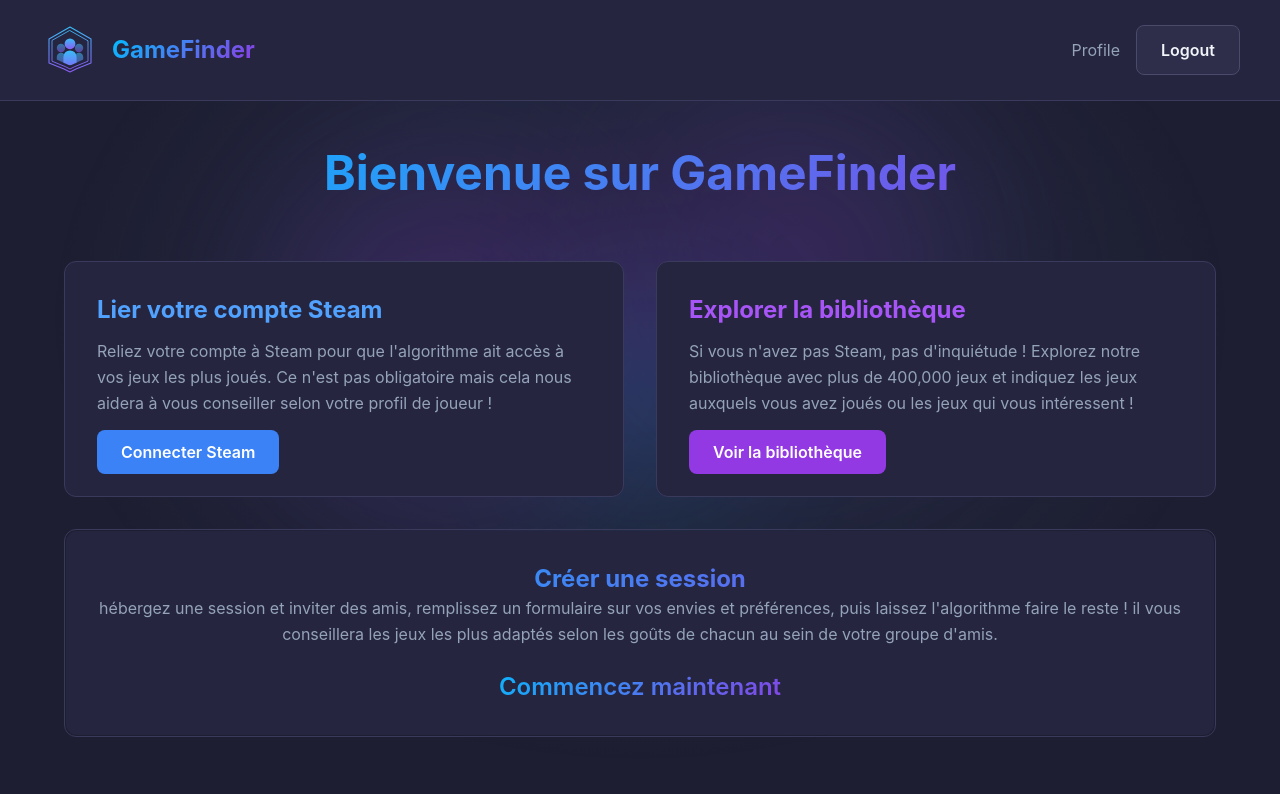
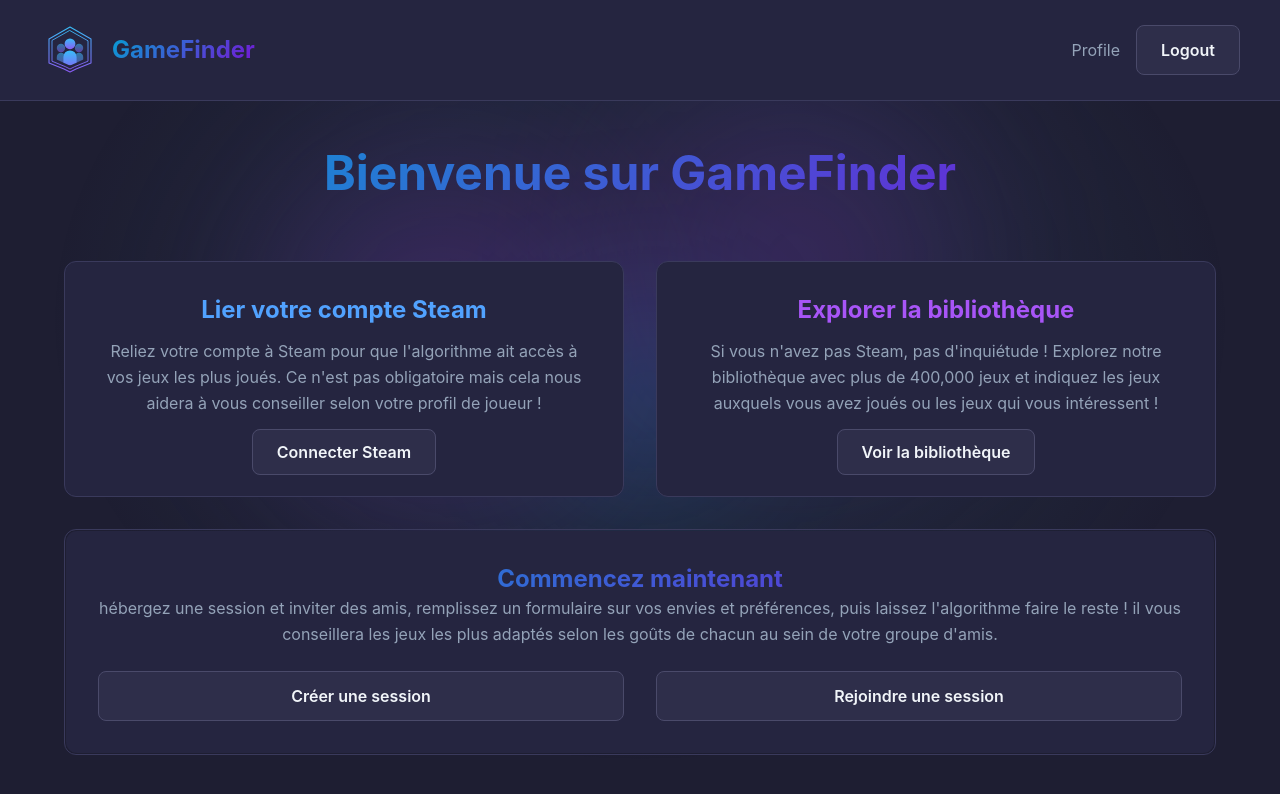
Before and after one commit to gaesteve42/ft-transcendence, a React (Vite) app in the folder frontend/: page /dashboard in a window 1280 px wide. Shown: the top 794 px of the page. Built offline with nearby package versions, Linux system fonts and the light colour scheme; sample sign-in values are in the browser's storage.

Commit message:
cleaner dashboard, rename of the "secondary" variant for the button.

```diff
--- a/frontend/src/components/layout/Header.tsx
+++ b/frontend/src/components/layout/Header.tsx
@@ -16,10 +16,10 @@ function Header() {
 				<div className="flex items-center gap-4">
 					{isLoggedIn ? (
 						<>
-							<Link to="/profile" className="text-text-secondary hover:text-text-purple transition-colors">
+							<Link to="/profile" className="text-text-white hover:text-text-purple transition-colors">
 								Profile
 							</Link>
-							<Button variant="secondary" onClick={logout}>
+							<Button variant="white" onClick={logout}>
 								Logout
 							</Button>
 						</>
--- a/frontend/src/components/ui/Button.tsx
+++ b/frontend/src/components/ui/Button.tsx
@@ -4,7 +4,7 @@ type ButtonProps = {
 	children: React.ReactNode
 	to?: string
 	type?: 'button' | 'submit'
-	variant?: 'purple' | 'secondary' | 'blue' | 'gradient'
+	variant?: 'purple' | 'white' | 'blue' | 'gradient'
 	onClick?: () => void
 }
 
@@ -12,7 +12,7 @@ function Button({ children, to, type = 'button', variant = 'purple', onClick }:
 	const base = 'px-6 py-3 rounded-lg font-semibold transition-all text-center cursor-pointer'
 	const variants = {
 		purple: 'bg-violet-500 hover:bg-violet-600 text-white hover:shadow-[0_0_25px_rgba(146,57,228,0.5)]',
-		secondary:
+		white:
 			'bg-dark-700 hover:bg-dark-600 text-text-purple border border-dark-500 hover:border-violet-500/50 hover:shadow-[0_0_20px_rgba(146,57,228,0.2)]',
 		blue: 'bg-blue-500 hover:bg-blue-600 text-white hover:shadow-[0_0_25px_rgba(59,130,246,0.5)]',
 		gradient: 'text-2xl font-bold text-gradient-main hover:drop-shadow-[0_0_12px_rgba(146,57,228,1)] transition-all',
--- a/frontend/src/components/ui/Input.tsx
+++ b/frontend/src/components/ui/Input.tsx
@@ -9,7 +9,7 @@ type InputProps = {
 function Input({ type = 'text', placeholder, value, onChange, label }: InputProps) {
 	return (
 		<div className="flex flex-col gap-1">
-			{label && <label className="text-sm text-text-secondary">{label}</label>}
+			{label && <label className="text-sm text-text-white">{label}</label>}
 			<input
 				type={type}
 				placeholder={placeholder}
--- a/frontend/src/index.css
+++ b/frontend/src/index.css
@@ -22,7 +22,7 @@
 	--color-pink-500: #ec4899;
 
 	--color-text-purple: #f1f5f9;
-	--color-text-secondary: #94a3b8;
+	--color-text-white: #94a3b8;
 	--color-text-muted: #64748b;
 }
 
@@ -80,7 +80,7 @@ body {
 
 /* Gradient text utility */
 .text-gradient-main {
-	background: linear-gradient(135deg, #00bfff, #9239e4);
+	background: linear-gradient(135deg, #069fd2, #7814d6);
 	-webkit-background-clip: text;
 	-webkit-text-fill-color: transparent;
 	background-clip: text;
--- a/frontend/src/pages/Dashboard.tsx
+++ b/frontend/src/pages/Dashboard.tsx
@@ -1,9 +1,11 @@
+//import { useState } from 'react'
 import Button from '../components/ui/Button'
 
 function Dashboard() {
+	//const [showJoinInput, setShowJoinInput] = useState(false)
 	return (
-		<div className="text-white px-6 py-12">
-			<div className="max-w-6xl mx-auto">
+		<div className="text-white px-6 py-12 min-h-[calc(70vh-80px)] flex items-center">
+			<div className="max-w-6xl mx-auto w-full">
 				{/*Header */}
 				<div className="text-center mb-16">
 					<h1 className="text-5xl font-bold mb-4 text-gradient-main">Bienvenue sur GameFinder</h1>
@@ -11,29 +13,28 @@ function Dashboard() {
 				{/* Cards Grid */}
 				<div className="grid md:grid-cols-2 gap-8">
 					{/* Steam Card */}
-					<div className="bg-dark-800 border border-dark-600 rounded-xl p-8 hover:border-blue-500/50 transition-all hover:shadow-[0_0_30px_rgba(146,57,228,0.2)]">
+					<div className="bg-dark-800 border border-dark-600 rounded-xl p-8 text-center hover:border-blue-500/50 transition-all hover:shadow-[0_0_30px_rgba(146,57,228,0.2)]">
 						<div className="mb-6">
 							<h2 className="text-2xl font-bold mb-3 text-blue-400">Lier votre compte Steam</h2>
-							<p className="text-text-secondary leading-relaxed">
+							<p className="text-text-white leading-relaxed">
 								Reliez votre compte à Steam pour que l'algorithme ait accès à vos jeux les plus joués. Ce n'est pas
 								obligatoire mais cela nous aidera à vous conseiller selon votre profil de joueur !
 							</p>
 						</div>
-						<Button variant="blue" to="/steam-link">
+						<Button variant="white" to="/steam-link">
 							Connecter Steam
 						</Button>
 					</div>
-
 					{/* Library Card */}
-					<div className="bg-dark-800 border border-dark-600 rounded-xl p-8 hover:border-violet-500/50 transition-all hover:shadow-[0_0_30px_rgba(59,130,246,0.2)]">
+					<div className="bg-dark-800 border border-dark-600 rounded-xl p-8 text-center hover:border-violet-500/50 transition-all hover:shadow-[0_0_30px_rgba(59,130,246,0.2)]">
 						<div className="mb-6">
 							<h2 className="text-2xl font-bold mb-3 text-violet-400">Explorer la bibliothèque</h2>
-							<p className="text-text-secondary leading-relaxed">
+							<p className="text-text-white leading-relaxed">
 								Si vous n'avez pas Steam, pas d'inquiétude ! Explorez notre bibliothèque avec plus de 400,000 jeux et
 								indiquez les jeux auxquels vous avez joués ou les jeux qui vous intéressent !
 							</p>
 						</div>
-						<Button variant="purple" to="/library">
+						<Button variant="white" to="/library">
 							Voir la bibliothèque
 						</Button>
 					</div>
@@ -41,18 +42,23 @@ function Dashboard() {
 					<div className="md:col-span-2 rounded-xl p-px border border-dark-600  text-center hover:border-transparent hover:bg-linear-to-r hover:from-blue-500 hover:to-violet-500 transition-all hover:shadow-[0_0_30px_rgba(100,80,228,0.3)]">
 						<div className="bg-dark-800 rounded-[11px] p-8">
 							{' '}
-							{/* cette div nous permet de cacher le bloc entier de couleur afin d illuminer uniquement les contours.*/}
+							{/* cette div nous permet de cacher le bloc entier de couleur afin d illuminer uniquement les contours*/}
 							<div className="mb-6">
-								<h2 className="text-2xl font-bold text-gradient-main">Créer une session</h2>
-								<p className="text-text-secondary leading-relaxed">
+								<h2 className="text-2xl font-bold text-gradient-main">Commencez maintenant</h2>
+								<p className="text-text-white leading-relaxed">
 									hébergez une session et inviter des amis, remplissez un formulaire sur vos envies et préférences, puis
 									laissez l'algorithme faire le reste ! il vous conseillera les jeux les plus adaptés selon les goûts de
 									chacun au sein de votre groupe d'amis.
 								</p>
 							</div>
-							<Button variant="gradient" to="/session">
-								Commencez maintenant
-							</Button>
+							<div className="grid grid-cols-2 gap-8">
+								<Button variant="white" to="/session">
+									Créer une session
+								</Button>
+								<Button variant="white" to="/session">
+									Rejoindre une session
+								</Button>
+							</div>
 						</div>
 					</div>
 				</div>
--- a/frontend/src/pages/Library.tsx
+++ b/frontend/src/pages/Library.tsx
@@ -24,7 +24,7 @@ function Library() {
 			{/*Panneau mes jeux*/}
 			<div className="w-[18%] border-r border-dark-600 flex flex-col bg-dark-950">
 				<div className="px-4 py-3 border-b border-dark-600">
-					<p className="text-text-secondary text-xs font-semibold uppercase tracking-wider">Mes jeux</p>
+					<p className="text-text-white text-xs font-semibold uppercase tracking-wider">Mes jeux</p>
 				</div>
 				<div className="flex-1 overflow-y-auto"></div>
 			</div>
--- a/frontend/src/pages/Profile.tsx
+++ b/frontend/src/pages/Profile.tsx
@@ -116,7 +116,7 @@ function Profile() {
 						<Button variant="blue" onClick={handleSave}>
 							Sauvegarder
 						</Button>
-						<Button variant="secondary" onClick={cancelEditing}>
+						<Button variant="white" onClick={cancelEditing}>
 							Annuler
 						</Button>
 					</div>
@@ -144,7 +144,7 @@ function Profile() {
 							</div>
 						</div>
 						<div className="flex justify-end">
-							<Button variant="secondary" onClick={startEditing}>
+							<Button variant="white" onClick={startEditing}>
 								Modifier le profil
 							</Button>
 						</div>
@@ -172,7 +172,7 @@ function Profile() {
 								<p className="text-text-muted text-xs">Non connecté</p>
 							</div>
 						</div>
-						<button className="px-4 py-2 rounded-full text-xs font-medium border bg-dark-600 text-text-secondary border-dark-500 hover:border-violet-500/50 hover:text-text-purple transition-all">
+						<button className="px-4 py-2 rounded-full text-xs font-medium border bg-dark-600 text-text-white border-dark-500 hover:border-violet-500/50 hover:text-text-purple transition-all">
 							Connecter
 						</button>
 					</div>
```
Also changed, not shown: frontend/src/pages/Home.tsx (+6 -6 lines), frontend/src/pages/Session.tsx (+4 -4 lines).
